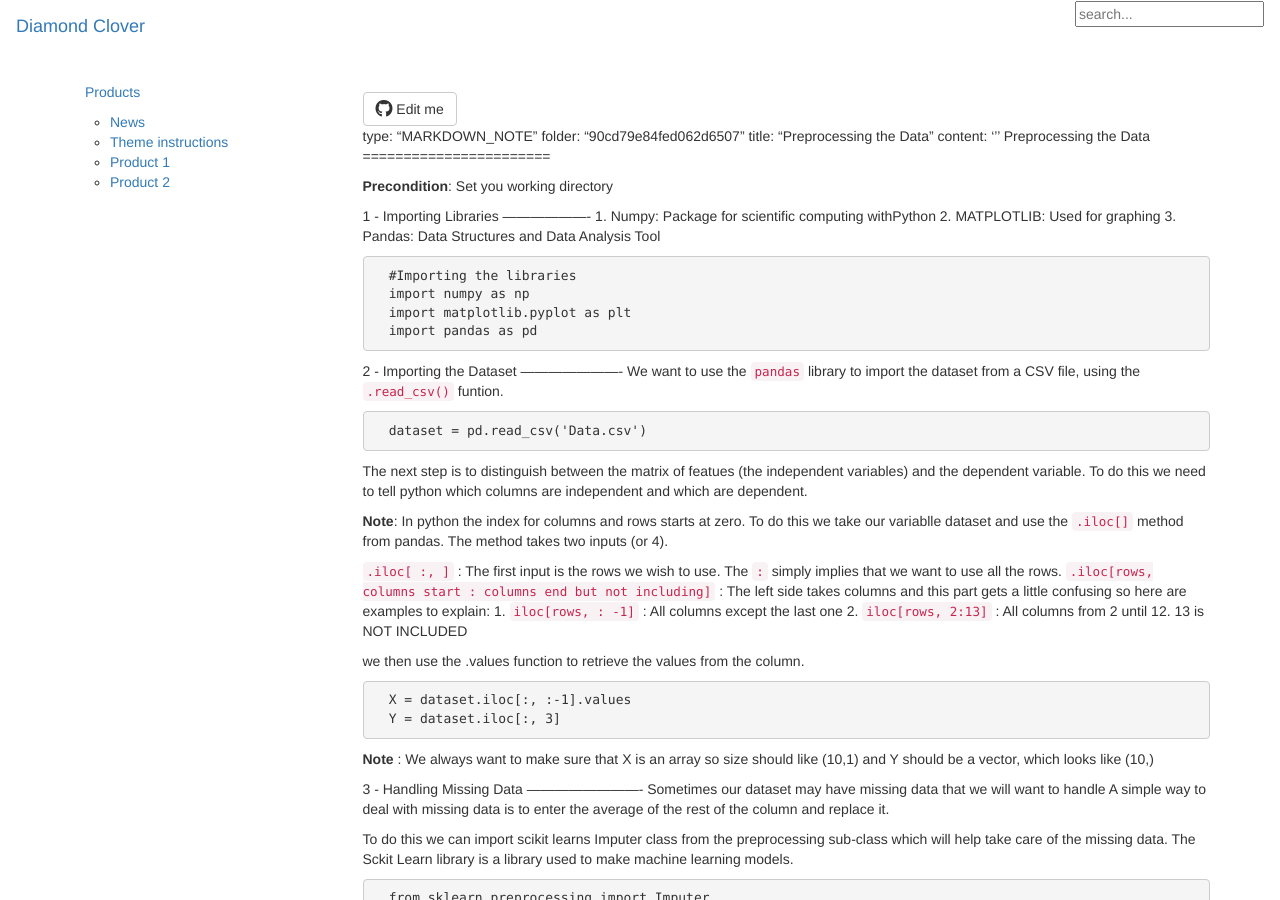
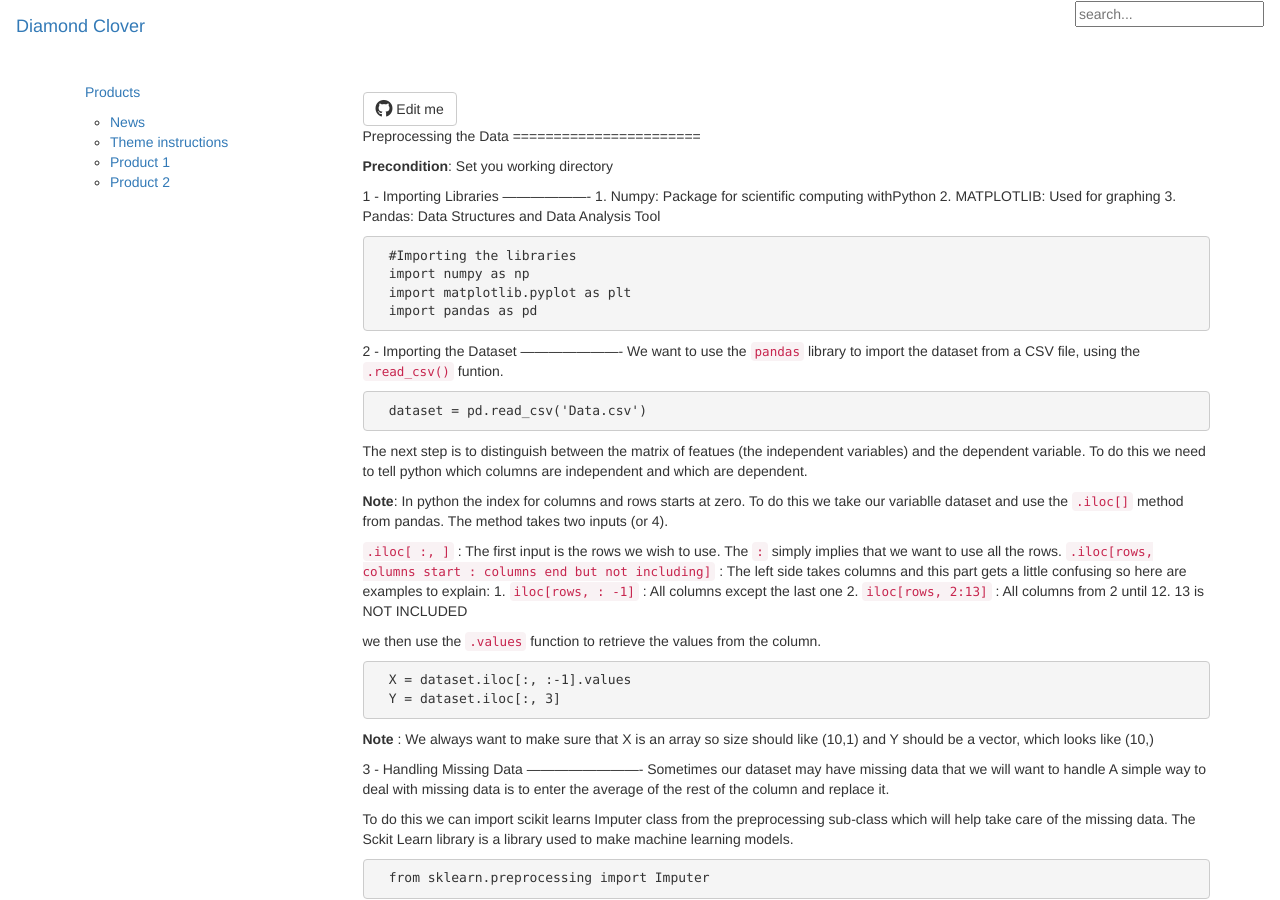
Before and after one commit to WolfOfTheNorth/diamondclover, a Jekyll site: the page built from pages/Machine Learning/PreprocessingData.md, in a window 1280 px wide and 900 px high. Built offline with Jekyll 4.4.1, drawn with Linux system fonts in a browser that asks for light colours; nearby versions of some CDN libraries; our own code applies the rules of GitHub Pages for plain Markdown files; library files that are not in the unit come from our copies; comment, search, counter and statistics services are not loaded; some of the changed text lies outside the part shown.

Commit message:
preprocessing changes

```diff
--- a/_data/sidebars/machine_sidebar.yml
+++ b/_data/sidebars/machine_sidebar.yml
@@ -9,7 +9,7 @@
     folderitems:
 
     - title: Importing the Dataset and Libraries
-      url:
+      url: /import.html
       output: web, pdf
 
     - title: Handling Missing Data
--- a/pages/Machine Learning/PreprocessingData.md
+++ b/pages/Machine Learning/PreprocessingData.md
@@ -1,7 +1,4 @@
-type: "MARKDOWN_NOTE"
-folder: "90cd79e84fed062d6507"
-title: "Preprocessing the Data"
-content: '''
+
   Preprocessing the Data
   =======================
 
@@ -38,7 +35,7 @@
             1. `iloc[rows, : -1]` : All columns except the last one
             2. `iloc[rows, 2:13]` : All columns from 2 until 12. 13 is NOT INCLUDED
 
-  we then use the .values function to retrieve the values from the column.
+  we then use the `.values` function to retrieve the values from the column.
   ~~~ python
   X = dataset.iloc[:, :-1].values
   Y = dataset.iloc[:, 3]
```
Also changed, not shown: other parts of pages/Machine Learning/PreprocessingData.md (+0 -5 lines), pages/Machine Learning/MissingData.md (added, +8 -0 lines), pages/Machine Learning/importDataSet.md (added, +54 -0 lines), 2 other files.
